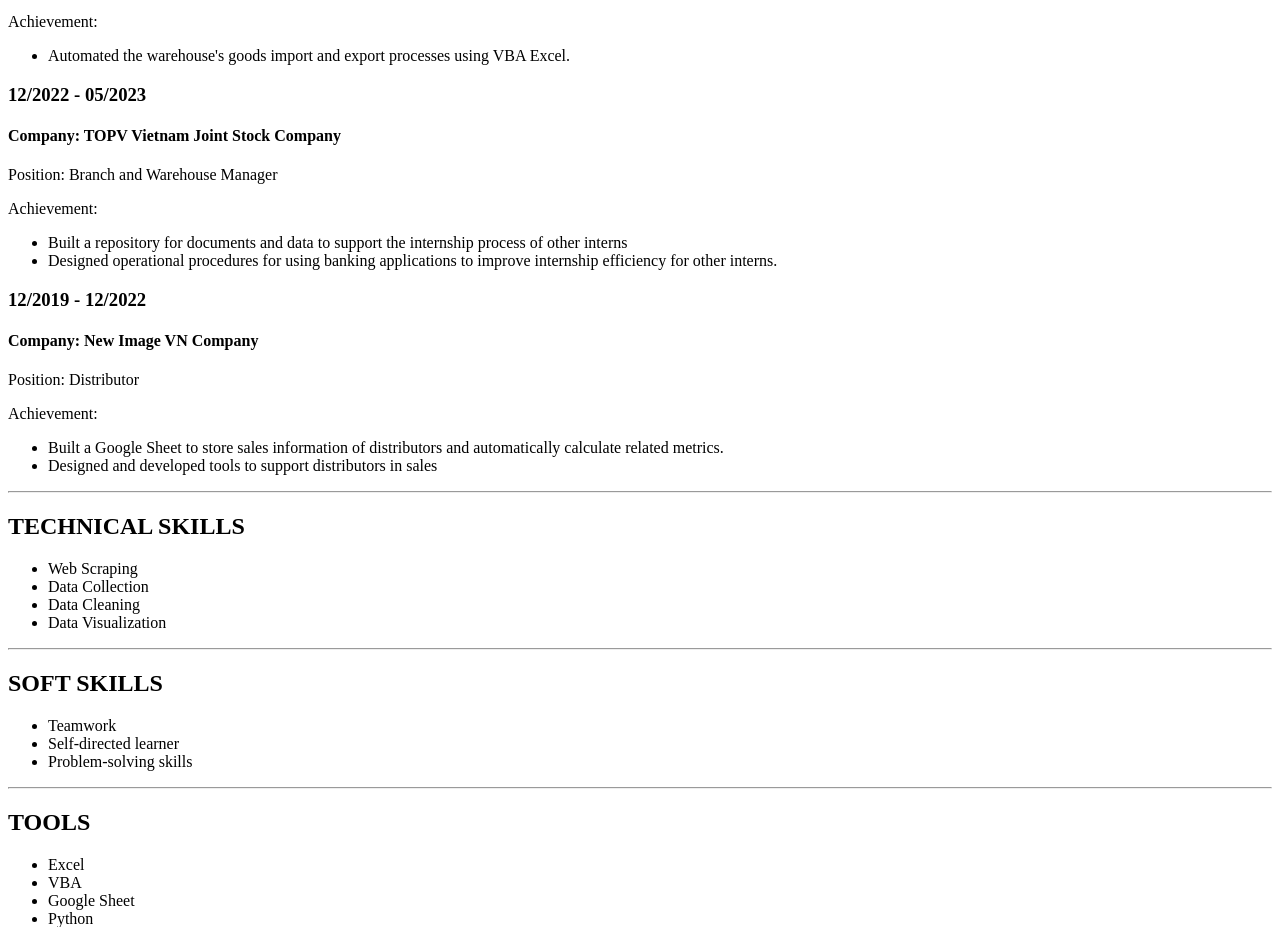
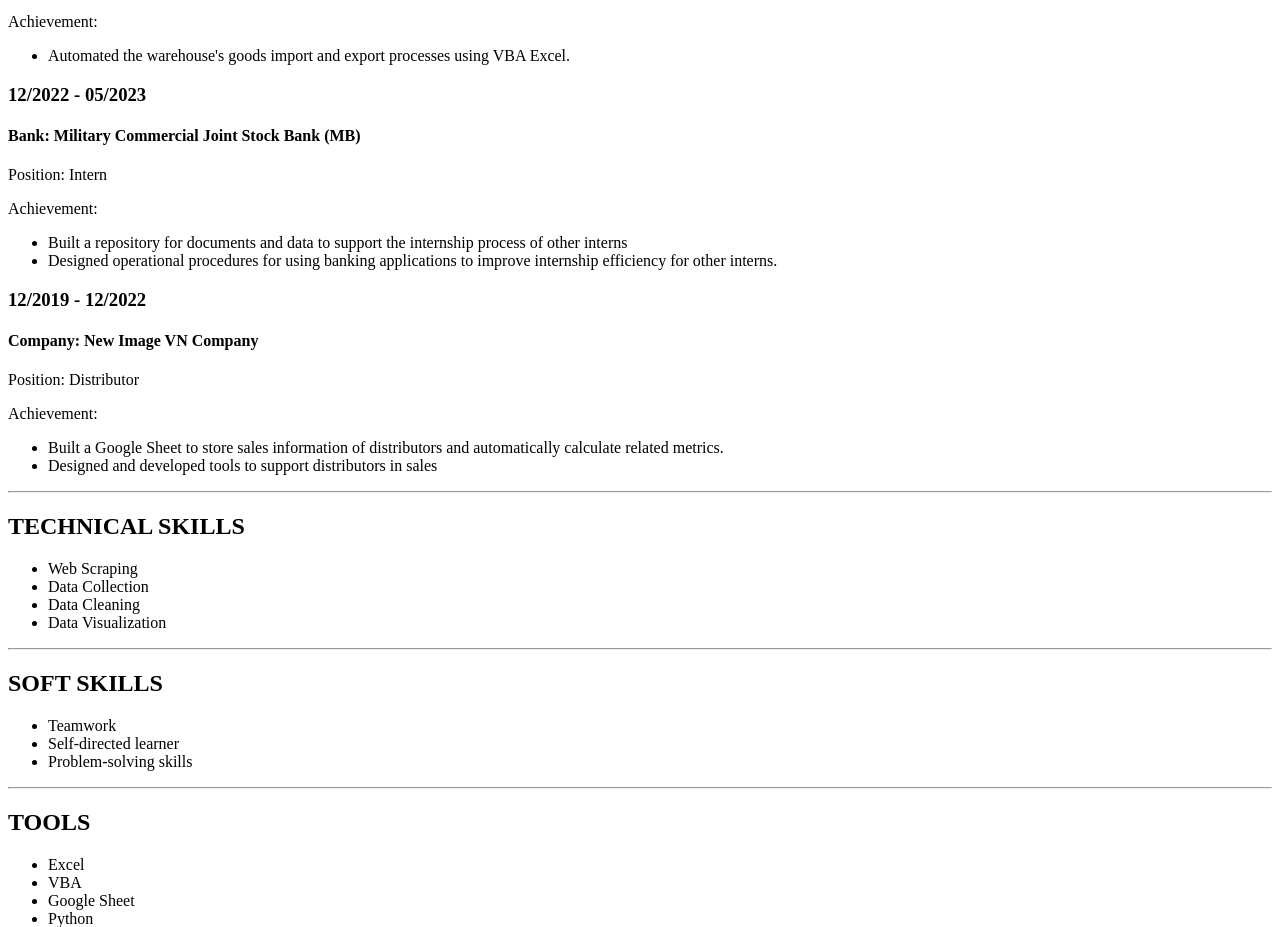
Before and after one commit to tramdangtai/resume, a plain HTML site: page index.html in a window 1280 px wide. Shown: the part 1026-1953 px from the top of the page. Drawn offline with Linux system fonts and the light colour scheme.

Commit message:
Add files via upload

```diff
--- a/index.html
+++ b/index.html
@@ -54,8 +54,8 @@
                     <li>Automated the warehouse's goods import and export processes using VBA Excel.</li>
                 </ul>
         <h3>12/2022 - 05/2023</h3>
-            <h4>Company: TOPV Vietnam Joint Stock Company</h4>
-                <p>Position: Branch and Warehouse Manager</p>
+            <h4>Bank: Military Commercial Joint Stock Bank (MB)</h4>
+                <p>Position: Intern</p>
                 <p>Achievement:</p>
                 <ul>
                     <li>Built a repository for documents and data to support the internship
```
